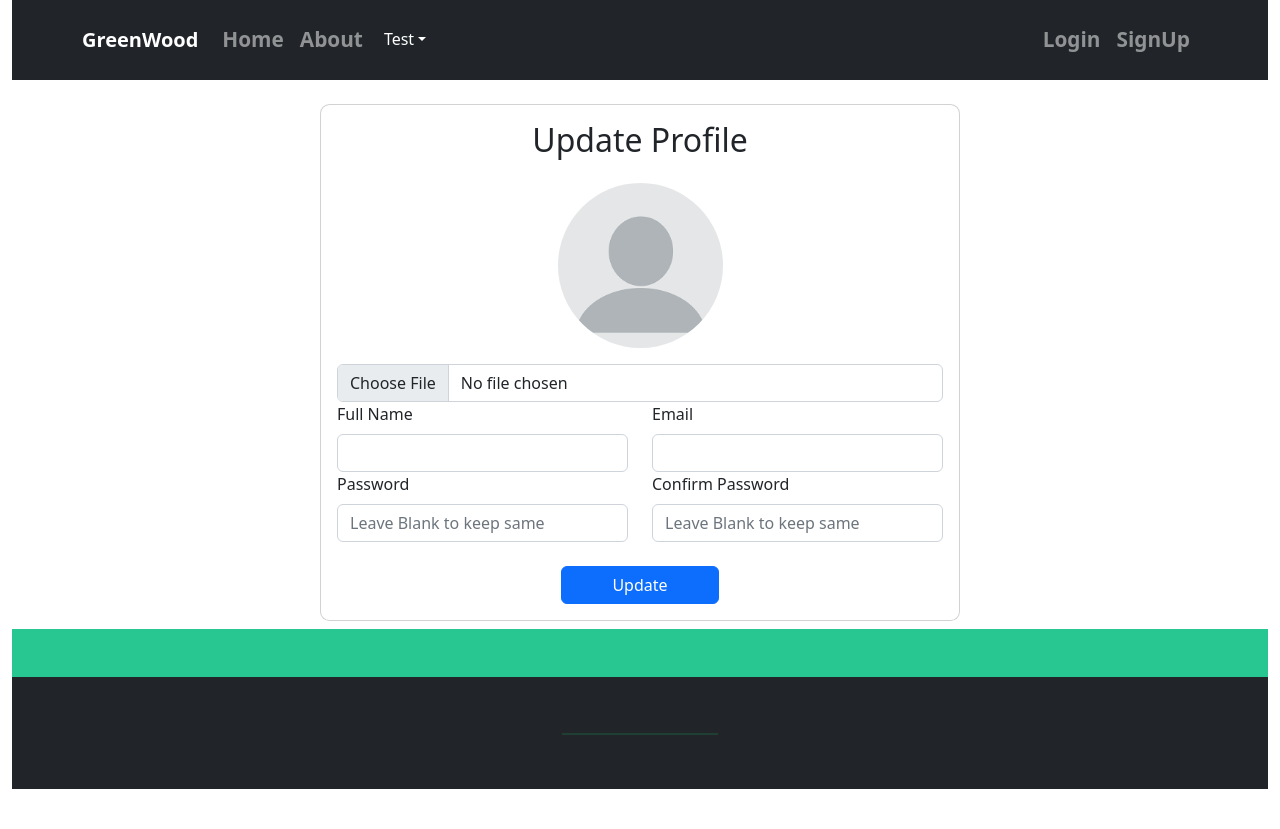
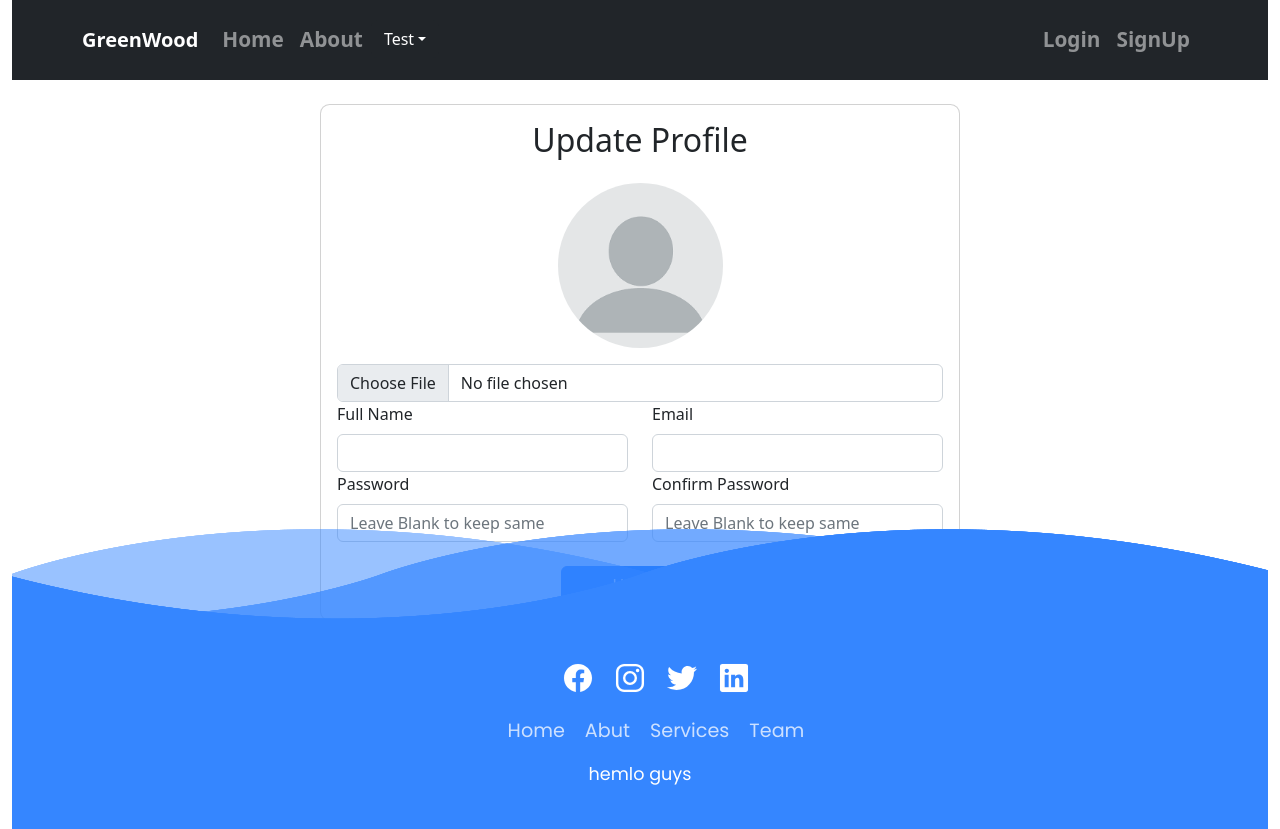
Before and after one commit to Astro3321/greenwood, a React (Create React App) app: page /update-profile in a window 1280 px wide. Before the commit the page ends 800 px from the top, so only its background shows below. Built offline with nearby package versions, Linux system fonts and the light colour scheme; no server answers; a web font is replaced by a local one.

Commit message:
changed footer design

```diff
--- a/public/index.html
+++ b/public/index.html
@@ -38,6 +38,9 @@
 
 <!-- Latest compiled JavaScript -->
 <script src="https://cdn.jsdelivr.net/npm/bootstrap@4.6.1/dist/js/bootstrap.bundle.min.js"></script>
+<script type="module" src="https://unpkg.com/ionicons@5.5.2/dist/ionicons/ionicons.esm.js"></script>
+<script nomodule src="https://unpkg.com/ionicons@5.5.2/dist/ionicons/ionicons.js"></script>
+<script src="https://cdn.lordicon.com/ritcuqlt.js"></script>
 
     <title>React App</title>
   </head>
--- /dev/null
+++ b/src/components/Footer.css
@@ -0,0 +1,123 @@
+
+div .full{
+    margin: 0;
+    padding: 0;
+    box-sizing: border-box;
+    font-family: 'poppins', sans-serif;
+    background-color: #fff;
+}
+
+div .body{
+    display: flex;
+    justify-content: flex;
+    align-items: flex;
+    min-height: 10vh;
+    background: rgb(255, 255, 255);
+}
+
+footer{
+    position: relative;
+    width: 100%;
+    background: #3586FF;
+    height: 200px;
+    padding: 20px 50px;
+justify-content: center;
+align-items: center;
+flex-direction: column;
+}
+
+footer .social_icon, footer .menu {
+      position: relative;
+      display: flex;
+      justify-content: center;
+      align-items: center;
+      margin: 10px 0;
+
+}
+
+footer .social_icon li,  footer .menu li{
+    list-style: none;
+}
+
+footer .social_icon li a{
+    font-size: 2em;
+    color: #fff;
+    margin: 0 10px;
+    display: inline-block;
+    transition: 0.5s;
+}
+footer .social_icon li a:hover{
+    transform: translateY(-10px)
+}
+
+footer .menu li a{
+    font-size: 1.2em;
+    color: #fff;
+    margin: 0 10px;
+    display: inline-block;
+    text-decoration: none;
+
+    opacity: 0.75;
+}
+
+footer .menu li a:hover{
+    opacity: 1;
+}
+footer p{
+    color: #fff;
+    text-align: center;
+    margin-top: 15px;
+    margin-bottom: 10px;
+    font-size: 1.1em;
+}
+
+footer .wave{
+    position: absolute;
+    top: -100px;
+    left: 0;
+    width: 100%;
+    height: 100px;
+    /* background: url(wave.png) ; */
+    background-size:1000px 100px;
+}
+
+footer .wave#wave1{
+   z-index: 1000;
+   opacity: 1;
+   bottom: 0;
+   animation: animatewave 4s linear infinite;
+}
+footer .wave#wave2{
+   z-index: 999;
+   opacity: 0.5;
+   bottom: 10px;
+   animation: animatewave-02 4s linear infinite;
+}
+footer .wave#wave3{
+   z-index: 1000;
+   opacity: 0.2;
+   bottom: 15;
+   animation: animatewave 4s linear infinite;
+}
+footer .wave#wave4{
+   z-index: 999;
+   opacity: 0.7;
+   bottom: 29px;
+   animation: animatewave_02 4s linear infinite;
+}
+
+@keyframes animatewave{
+    0%{
+        background-position-x:   1000px;;
+    }
+    100%{
+        background-position-x:   0px;;
+        } }
+@keyframes animatewave_02{
+    0%{
+        background-position-x:   0px;;
+    }
+    100%{
+        background-position-x:   1000px;;
+    }
+}
--- a/src/components/Footer.js
+++ b/src/components/Footer.js
@@ -1,32 +1,42 @@
 import React from 'react'
+import "../components/Footer.css"
+import Wave from "../images/Wave.png"
 
 export default function Footer(props) {
 
+
+  const wave = {
+    background:  ` url(${Wave})`
+  }
+
   return (
-    <div>
-      <footer className="page-footer bg-dark">
-        <div  style={{background:"#28c792"}}>
-            <div className="container">
-                <div className="row py-4 d-flex align-items-center">
-                    <div className="col-md-12 text-center">
-                        <a href="/"><i className="fa-brands fa-twitter"></i></a>
-                        <a href="/"><i className="fa-brands fa-linkedin"></i></a>
-                        <a href="/"><i className="fa-brands fa-instagram"></i></a>
-                        <a href="/"><i className="fa-brands fa-facebook"></i></a>
-                    </div>
-                </div>
-            </div>
+      <div className='full'>
+    <div className='body'>
+    <footer>
+        <div className="waves">
+            <div className="wave" id="wave1" style={wave}></div>
+            <div className="wave" id="wave2" style={wave}></div>
+            <div className="wave" id="wave3" style={wave}></div>
+            <div className="wave" id="wave4" style={wave}></div>
         </div>
 
-        <div className="container text-center text-md-left mt-5">
-            <div className="row">
-                <div className="col-md-3 mx-auto mb-4">
-                    <h6 className="text-uppercase font-weight-bold text-light"></h6>
-                    <hr className='bg-success mb-4 mt-0 d-inline-block mx-auto' />
-                </div>
-            </div>
-        </div>
-      </footer>
+        <ul className="social_icon">
+            <li><a href="#"><ion-icon name="logo-facebook"></ion-icon></a></li>
+            <li><a href="#"><ion-icon name="logo-instagram"></ion-icon></a></li>
+            <li><a href="#"><ion-icon name="logo-twitter"></ion-icon></a></li>
+            <li><a href="#"><ion-icon name="logo-linkedin"></ion-icon></a></li>
+        </ul>
+        <ul className="menu">
+            <li><a href="#">Home</a></li>
+            <li><a href="#">Abut</a></li>
+            <li><a href="#">Services</a></li>
+            <li><a href="#">Team</a></li>
+            {/* <!-- <li><a href="#">Home</a></li> --> */}
+        </ul>
+        <p>hemlo guys</p>
+    </footer>
     </div>
+    </div>
+
   )
 }
```
Also changed, not shown: src/components/Home.js (+13 -0 lines), src/images/Wave.png (added), 1 other file (tests, documents, lock files or other folders).
